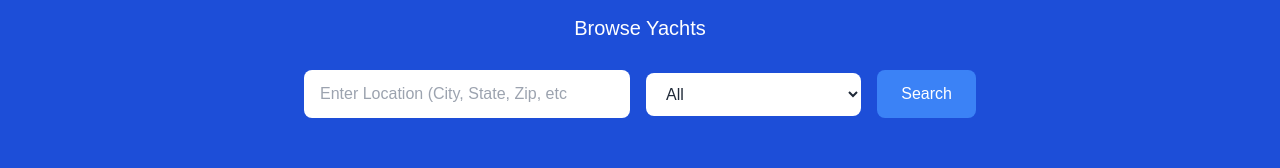
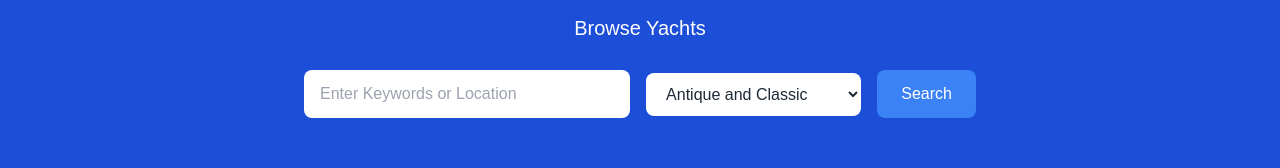
Before and after one commit to jorge-cob/yachtmkt, a Next.js app: page / in a window 1280 px wide. Shown: the part 223-391 px from the top of the page. Built offline with nearby package versions, Linux system fonts and the light colour scheme; no server answers.

Commit message:
search functions

```diff
--- /dev/null
+++ b/app/api/yachts/search/route.js
@@ -0,0 +1,42 @@
+import connectDB from '@/config/database';
+import Yacht from '@/models/Yacht';
+
+// GET /api/yachts/search
+export const GET = async (request) => {
+  try {
+    await connectDB();
+
+    const { searchParams } = new URL(request.url);
+    const location = searchParams.get('location');
+    const yachtType = searchParams.get('yachtType');
+
+    const locationPattern = new RegExp(location, 'i');
+
+    // Match location pattern against database fields
+    let query = {
+      $or: [
+        { name: locationPattern },
+        { description: locationPattern },
+        { 'location.street': locationPattern },
+        { 'location.city': locationPattern },
+        { 'location.state': locationPattern },
+        { 'location.zipcode': locationPattern },
+      ],
+    };
+
+    // Only check for yacht if its not 'All'
+    if (yachtType && yachtType !== 'All') {
+      const typePattern = new RegExp(yachtType, 'i');
+      query.type = typePattern;
+    }
+
+    const yachts = await Yacht.find(query);
+
+    return new Response(JSON.stringify(yachts), {
+      status: 200,
+    });
+  } catch (error) {
+    console.log(error);
+    return new Response('Something went wrong', { status: 500 });
+  }
+};
--- /dev/null
+++ b/app/yachts/search-results/page.jsx
@@ -0,0 +1,76 @@
+'use client';
+import { useState, useEffect } from 'react';
+import { useSearchParams } from 'next/navigation';
+import Link from 'next/link';
+import { FaArrowAltCircleLeft } from 'react-icons/fa';
+import YachtCard from '@/components/YachtCard';
+import Spinner from '@/components/Spinner';
+import YachtSearchForm from '@/components/YachtSearchForm';
+
+const SearchResultsPage = () => {
+  const searchParams = useSearchParams();
+
+  const [yachts, setYachts] = useState([]);
+  const [loading, setLoading] = useState(true);
+
+  const location = searchParams.get('location');
+  const yachtType = searchParams.get('yachtType');
+
+  useEffect(() => {
+    const fetchSearchResults = async () => {
+      try {
+        const res = await fetch(
+          `/api/yachts/search?location=${location}&yachtType=${yachtType}`
+        );
+
+        if (res.status === 200) {
+          const data = await res.json();
+          setYachts(data);
+        } else {
+          setYachts([]);
+        }
+      } catch (error) {
+        console.log(eror);
+      } finally {
+        setLoading(false);
+      }
+    };
+
+    fetchSearchResults();
+  }, [location, yachtType]);
+
+  return (
+    <>
+      <section className='bg-blue-700 py-4'>
+        <div className='max-w-7xl mx-auto px-4 flex flex-col items-start sm:px-6 lg:px-8'>
+          <YachtSearchForm />
+        </div>
+      </section>
+      {loading ? (
+        <Spinner loading={loading} />
+      ) : (
+        <section className='px-4 py-6'>
+          <div className='container-xl lg:container m-auto px-4 py-6'>
+            <Link
+              href='/yachts'
+              className='flex items-center text-blue-500 hover:underline mb-3'
+            >
+              <FaArrowAltCircleLeft className='mr-2 mb-1' /> Back To Yachts
+            </Link>
+            <h1 className='text-2xl mb-4'>Search Results</h1>
+            {yachts.length === 0 ? (
+              <p>No search results found</p>
+            ) : (
+              <div className='grid grid-cols-1 md:grid-cols-3 gap-6'>
+                {yachts.map((yacht) => (
+                  <YachtCard key={yacht._id} yacht={yacht} />
+                ))}
+              </div>
+            )}
+          </div>
+        </section>
+      )}
+    </>
+  );
+};
+export default SearchResultsPage;
--- a/components/Hero.jsx
+++ b/components/Hero.jsx
@@ -1,4 +1,5 @@
 import React from 'react'
+import YachtSearchForm from './YachtSearchForm'
 
 const Hero = () => {
   return (
@@ -16,42 +17,7 @@ const Hero = () => {
             Browse Yachts
           </p>
         </div>
-        <form
-          className="mt-3 mx-auto max-w-2xl w-full flex flex-col md:flex-row items-center"
-        >
-          <div className="w-full md:w-3/5 md:pr-2 mb-4 md:mb-0">
-            <label htmlFor="location" className="sr-only">Location</label>
-            <input
-              type="text"
-              id="location"
-              placeholder="Enter Location (City, State, Zip, etc"
-              className="w-full px-4 py-3 rounded-lg bg-white text-gray-800 focus:outline-none focus:ring focus:ring-blue-500"
-            />
-          </div>
-          <div className="w-full md:w-2/5 md:pl-2">
-            <label htmlFor="yacht-type" className="sr-only">Yacht Type</label>
-            <select
-              id="yacht-type"
-              className="w-full px-4 py-3 rounded-lg bg-white text-gray-800 focus:outline-none focus:ring focus:ring-blue-500"
-            >
-              <option value="All">All</option>
-              <option value="MTB">MTB</option>
-              <option value="Gravel">Gravel</option>
-              <option value="Road">Road</option>
-              <option value="BMX">BMX</option>
-              <option value="Cruising">Cruising</option>
-              <option value="Vintage">Vintage</option>
-              <option value="Kids">Kids</option>
-              <option value="Other">Other</option>
-            </select>
-          </div>
-          <button
-            type="submit"
-            className="md:ml-4 mt-4 md:mt-0 w-full md:w-auto px-6 py-3 rounded-lg bg-blue-500 text-white hover:bg-blue-600 focus:outline-none focus:ring focus:ring-blue-500"
-          >
-            Search
-          </button>
-        </form>
+        <YachtSearchForm />
       </div>
     </section>
   )
--- /dev/null
+++ b/components/YachtSearchForm.jsx
@@ -0,0 +1,69 @@
+'use client';
+import { useState } from 'react';
+import { useRouter } from 'next/navigation';
+
+const YachtSearchForm = () => {
+  const [location, setLocation] = useState('');
+  const [yachtType, setYachtType] = useState('All');
+
+  const router = useRouter();
+
+  const handleSubmit = (e) => {
+    e.preventDefault();
+
+    if (location === '' && yachtType === 'All') {
+      router.push('/yachts');
+    } else {
+      const query = `?location=${location}&yachtType=${yachtType}`;
+
+      router.push(`/yachts/search-results${query}`);
+    }
+  };
+
+  return (
+    <form
+      onSubmit={handleSubmit}
+      className='mt-3 mx-auto max-w-2xl w-full flex flex-col md:flex-row items-center'
+    >
+      <div className='w-full md:w-3/5 md:pr-2 mb-4 md:mb-0'>
+        <label htmlFor='location' className='sr-only'>
+          Location
+        </label>
+        <input
+          type='text'
+          id='location'
+          placeholder='Enter Keywords or Location'
+          className='w-full px-4 py-3 rounded-lg bg-white text-gray-800 focus:outline-none focus:ring focus:ring-blue-500'
+          value={location}
+          onChange={(e) => setLocation(e.target.value)}
+        />
+      </div>
+      <div className='w-full md:w-2/5 md:pl-2'>
+        <label htmlFor='yacht-type' className='sr-only'>
+          Yacht Type
+        </label>
+        <select
+          id='yacht-type'
+          className='w-full px-4 py-3 rounded-lg bg-white text-gray-800 focus:outline-none focus:ring focus:ring-blue-500'
+          value={yachtType}
+          onChange={(e) => setYachtType(e.target.value)}
+        >
+          <option value="Antique">Antique and Classic</option>
+          <option value="Catamaran">Catamaran</option>
+          <option value="Monohull">Centre Cockpit</option>
+          <option value="Cruiser">Cruiser</option>
+          <option value="Motorsailer">Motorsailer</option>
+          <option value="Cutter">Cutter</option>
+          <option value="Other">Other</option>
+        </select>
+      </div>
+      <button
+        type='submit'
+        className='md:ml-4 mt-4 md:mt-0 w-full md:w-auto px-6 py-3 rounded-lg bg-blue-500 text-white hover:bg-blue-600 focus:outline-none focus:ring focus:ring-blue-500'
+      >
+        Search
+      </button>
+    </form>
+  );
+};
+export default YachtSearchForm;
```
